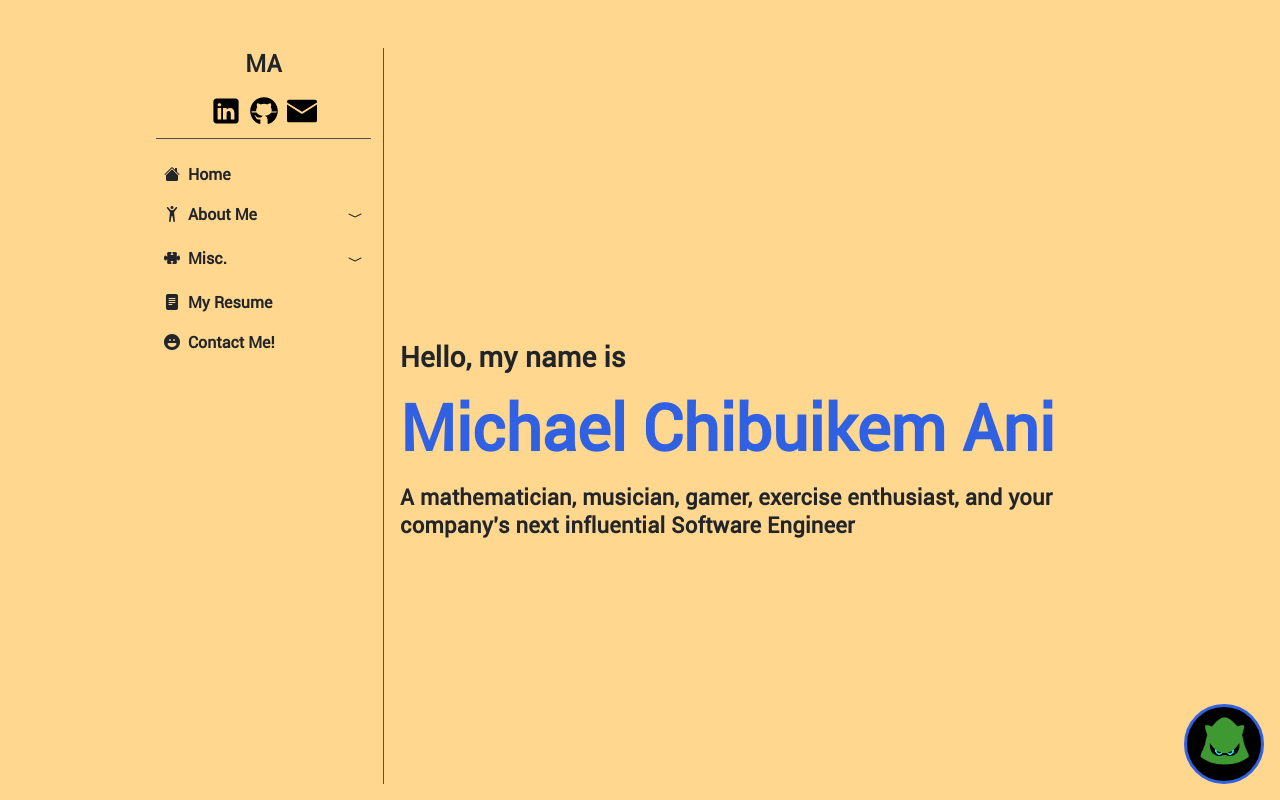
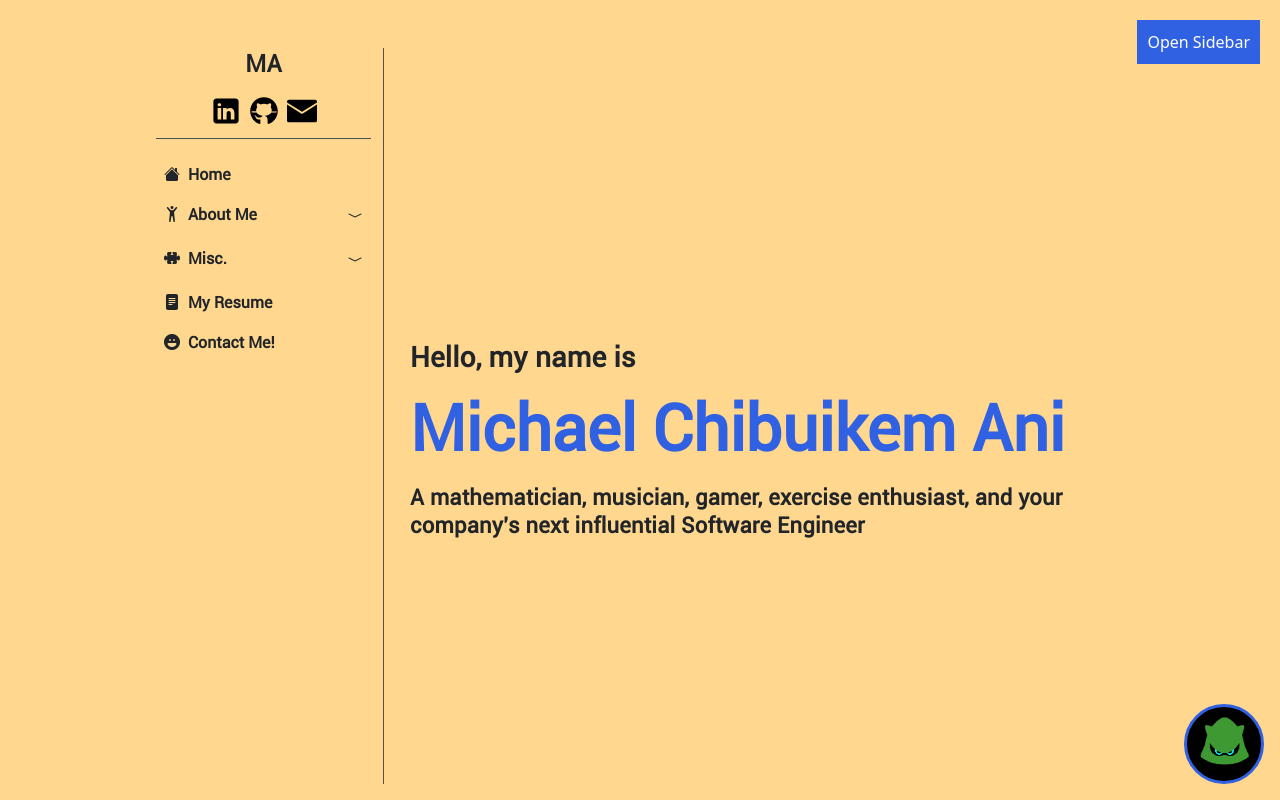
Before and after one commit to Smashthehedgehog/portfolio-fullstack, a React (Create React App) app in the folder frontend/: page / in a window 1280 px wide. Shown: the top 800 px of the page. Built offline with nearby package versions, Linux system fonts and the light colour scheme.

Commit message:
Edits to sidebar

```diff
--- a/frontend/src/App.css
+++ b/frontend/src/App.css
@@ -1,3 +1,66 @@
+/* Sidebar styles */
+.sidebar-column {
+  width: 250px;
+  height: 100vh;
+  position: sticky;
+  top: 0;
+  transition: transform 0.3s ease;
+}
+
+@media screen and (max-width: 767px) {
+  .sidebar-column {
+    display: none; /* Sidebar hidden by default */
+  }
+
+  .sidebar-visible {
+    display: block;
+    position: fixed;
+    z-index: 1000;
+    transform: translateX(0); /* Slide-in */
+  }
+
+  .sidebar-hidden {
+    transform: translateX(-100%); /* Slide-out */
+  }
+
+  /* Overlay for darkening the background */
+  .overlay {
+    position: fixed;
+    top: 0;
+    left: 0;
+    width: 100vw;
+    height: 100vh;
+    background-color: rgba(0, 0, 0, 0.5); /* Dark semi-transparent overlay */
+    z-index: 999; /* Below the sidebar */
+    transition: opacity 0.3s ease;
+    opacity: 0;
+    pointer-events: none; /* Prevent clicks when invisible */
+  }
+
+  /* Show overlay when sidebar is visible */
+  .overlay-visible {
+    opacity: 1;
+    pointer-events: auto;
+  }
+}
+
+/* Sidebar toggle button */
+.sidebar-toggle {
+  position: absolute;
+  top: 20px;
+  right: 20px;
+  background-color: #3061e3;
+  color: white;
+  padding: 10px;
+  border: none;
+  cursor: pointer;
+  z-index: 1001;
+}
+
+.sidebar-toggle:focus {
+  outline: none;
+}
+
 @media screen and (max-width: 767px) {
   [data-aos] {
     pointer-events: auto !important;
@@ -8,6 +71,7 @@
 
 .fit-content {
   min-width: fit-content;
+  min-height: 100vh;
 }
 
 .sidebar-layout {
--- a/frontend/src/App.js
+++ b/frontend/src/App.js
@@ -27,9 +27,14 @@ function App() {
   });
 
   const [chatbotState, setChatbotState] = useState(false);
+  const [sidebarVisible, setSidebarVisible] = useState(false); // Track sidebar visibility
 
   function toggleChatbot() {
     setChatbotState(!chatbotState);
+  }
+
+  function toggleSidebar() {
+    setSidebarVisible(!sidebarVisible);
   }
 
   return (
@@ -37,7 +42,14 @@ function App() {
       <div className="sonic-beige fit-content">
         <div className="sidebar-layout d-flex">
           { /* Sidebar */}
-          <SidebarColumn /> {/* Make this sidebar not show but contractable if the screen is mobile length */}
+          <div className={sidebarVisible ? "sidebar-column sidebar-visible" : "sidebar-column"}>
+            <SidebarColumn />
+          </div>
+
+          {/* Toggle button for mobile view */}
+          <button className="sidebar-toggle" onClick={toggleSidebar}>
+            {sidebarVisible ? "Close Sidebar" : "Open Sidebar"}
+          </button>
 
           { /* Content */}
           <div className="App-content d-flex flex-column">
```
